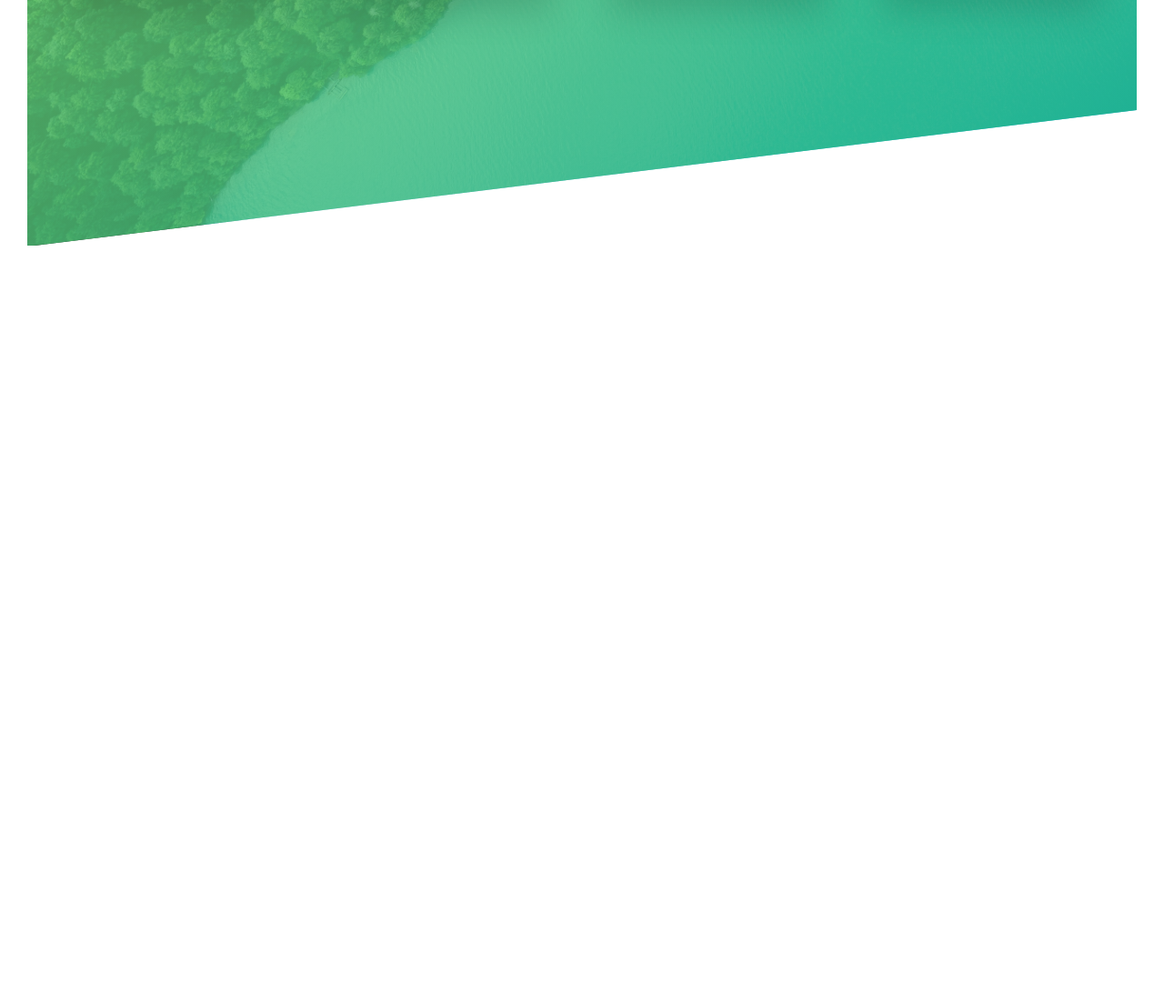
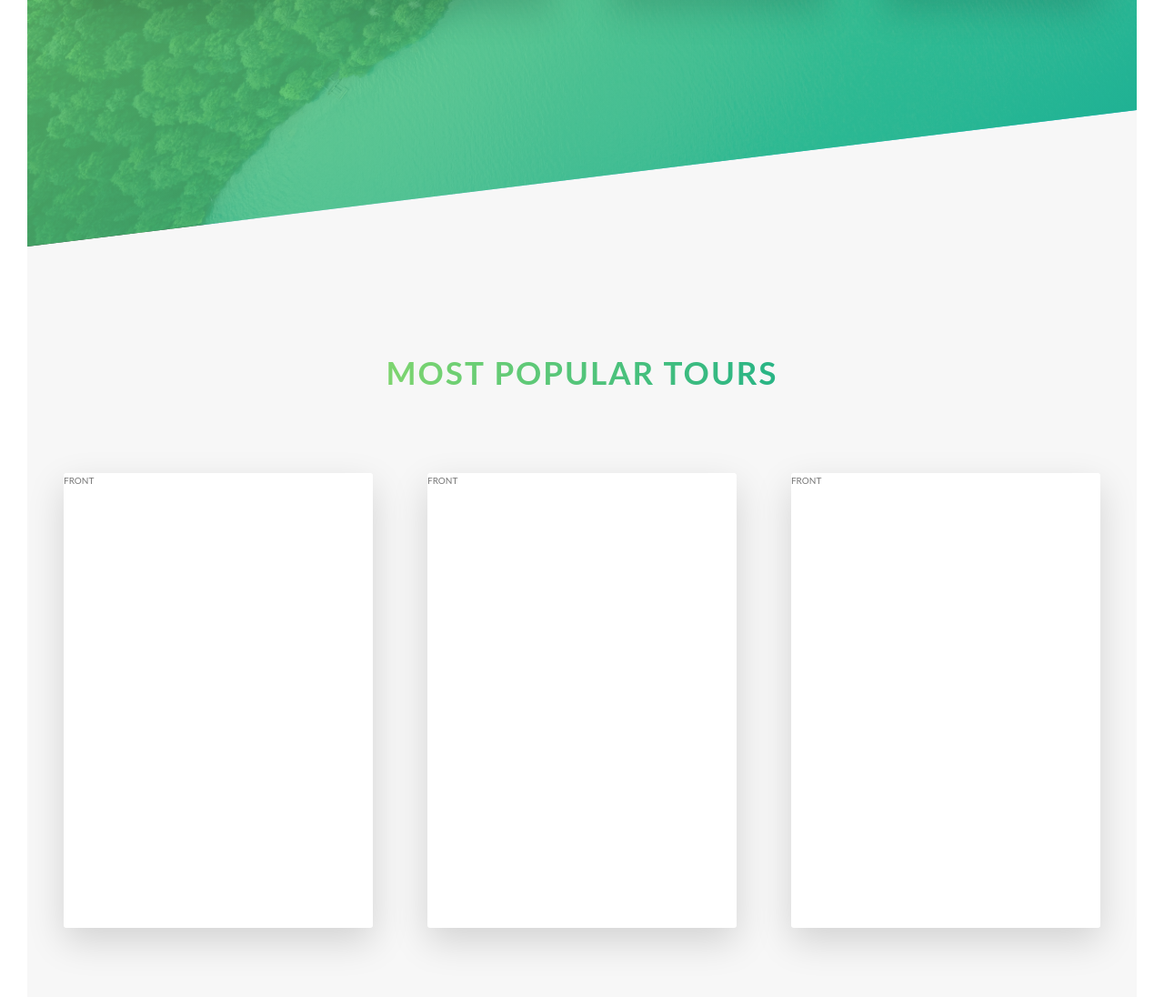
Before and after one commit to robertng0407/Bucolic, a website: page index.html in a window 1280 px wide. Shown: the part 2046-3142 px from the top of the page at 91% size. Before the commit the page ends 2316 px from the top, so only its background shows below. Drawn offline with Linux system fonts and the light colour scheme.

Commit message:
Setup rotating cards in tour section

```diff
--- a/index.html
+++ b/index.html
@@ -65,6 +65,7 @@
                 </div>
             </div>
         </section>
+
         <section class="section-features">
             <div class="row">
                 <div class="col-1-of-4">
@@ -101,6 +102,46 @@
                         <p class="feature-box__text">
                             Lorem ipsum dolor sit amet consectetur adipisicing elit. Numquam ipsa sed
                         </p>
+                    </div>
+                </div>
+            </div>
+        </section>
+
+        <section class="section-tours">
+            <div class="u-center-text u-margin-bottom-large">
+                <h2 class="heading-secondary">
+                    Most popular tours
+                </h2>
+            </div>
+            <div class="row">
+                <div class="col-1-of-3">
+                    <div class="card">
+                        <div class="card__side card__side--front">
+                            FRONT
+                        </div>
+                        <div class="card__side card__side--back card__side--back-1">
+                            BACK
+                        </div>
+                    </div>
+                </div>
+                <div class="col-1-of-3">
+                    <div class="card">
+                        <div class="card__side card__side--front">
+                            FRONT
+                        </div>
+                        <div class="card__side card__side--back">
+                            BACK
+                        </div>
+                    </div>
+                </div>
+                <div class="col-1-of-3">
+                    <div class="card">
+                        <div class="card__side card__side--front">
+                            FRONT
+                        </div>
+                        <div class="card__side card__side--back">
+                            BACK
+                        </div>
                     </div>
                 </div>
             </div>
--- a/sass/abstracts/_variables.scss
+++ b/sass/abstracts/_variables.scss
@@ -2,6 +2,12 @@
 $color-primary: #55cf7a;
 $color-primary-light: #7ed56f;
 $color-primary-dark: #28b485;
+
+$color-secondary-light: #ffb900;
+$color-secondary-dark: #ff7730;
+
+$color-tertiary-light: #2998ff;
+$color-tertiary-dark: #5643fa;
 
 $color-grey-light-1: #f7f7f7;
 
--- /dev/null
+++ b/sass/components/_card.scss
@@ -0,0 +1,38 @@
+.card {
+    perspective: 150rem;
+    -moz-perspective: 150rem;
+    position: relative;
+    height: 50rem;
+
+    &__side {
+        position: absolute;
+        top: 0;
+        left: 0;
+        width: 100%;
+        backface-visibility: hidden;
+        border-radius: 3px;
+        height: 50rem;
+        transition: all .8s ease;
+        box-shadow: 0 1.5rem 4rem rgba($color-black, .15);
+
+        &--front {
+            background-color: $color-white;
+        }
+
+        &--back {
+            transform: rotateY(180deg);
+
+            &-1 {
+                background-image: linear-gradient(to right bottom, $color-secondary-light, $color-secondary-dark);
+            }
+        }
+    }
+
+    &:hover &__side--front {
+        transform: rotateY(180deg);
+    }
+
+    &:hover &__side--back {
+        transform: rotateY(0);
+    }
+}
--- a/sass/main.scss
+++ b/sass/main.scss
@@ -10,6 +10,7 @@
 @import "components/button";
 @import "components/composition";
 @import "components/feature-box";
+@import "components/card";
 
 @import "layout/header";
 @import "layout/grid";
--- a/sass/pages/_home.scss
+++ b/sass/pages/_home.scss
@@ -21,3 +21,9 @@
         transform: skewY(7deg);
     }
 }
+
+.section-tours {
+    background-color: $color-grey-light-1;
+    padding: 30rem 0 50rem 0;
+    margin-top: -11.5rem;
+}
```
Also changed, not shown: css/style.css.
